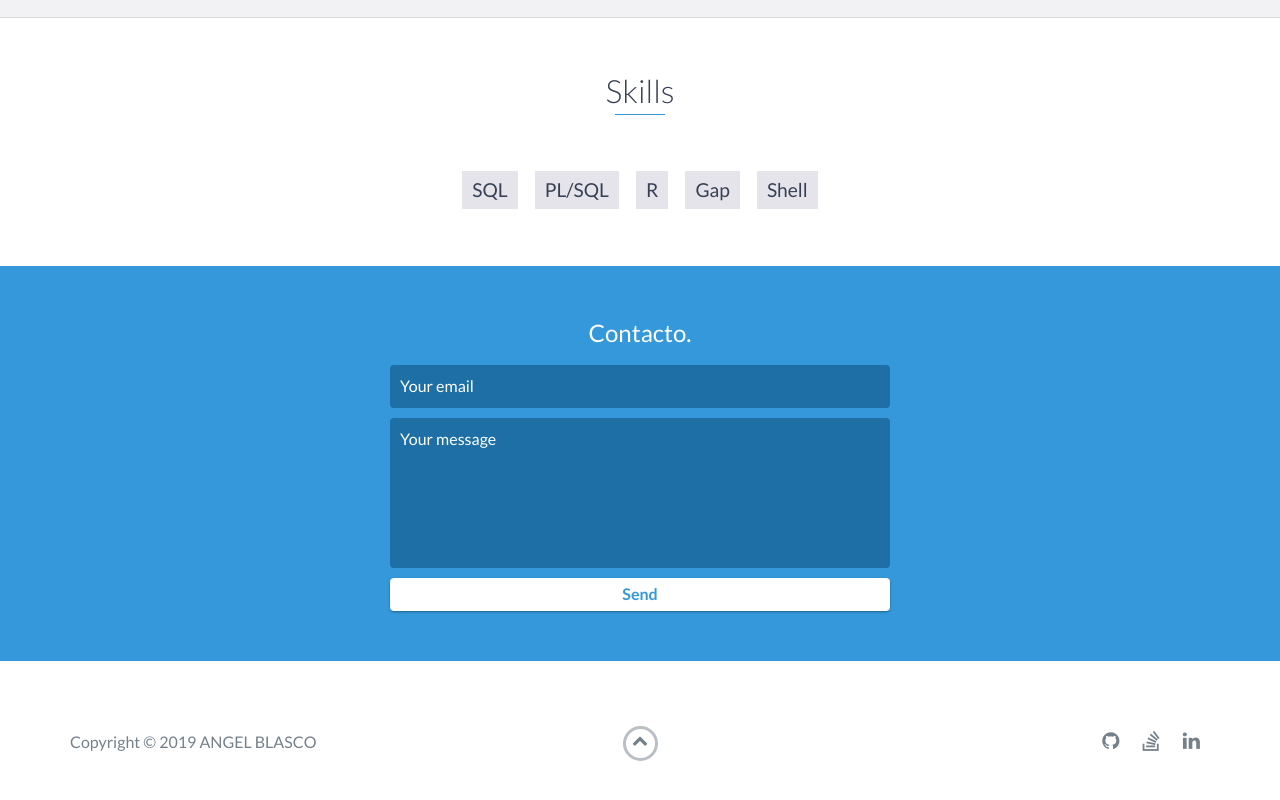
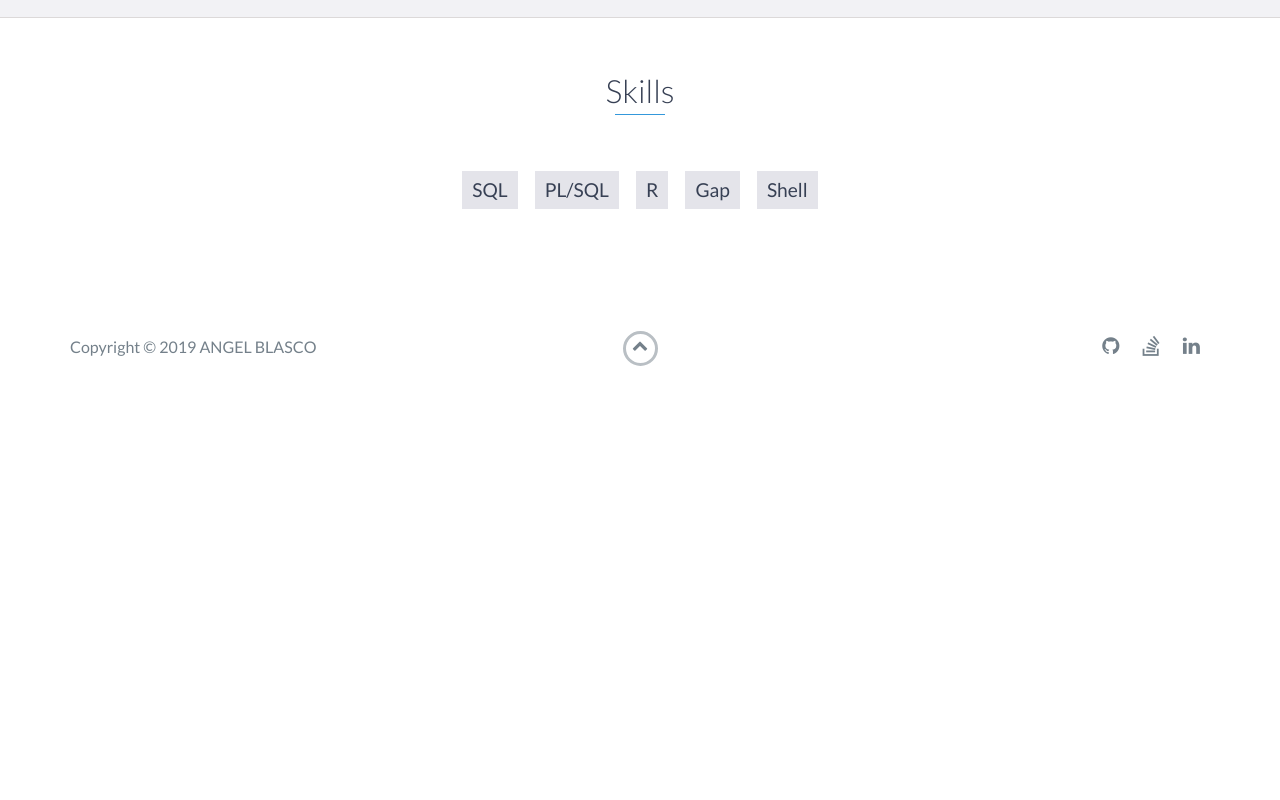
Before and after one commit to angelblasco/portfolio, a website: page index.html in a window 1280 px wide. Shown: the part 3020-3820 px from the top of the page. After the commit the page ends 3439 px from the top, so only its background shows below. Drawn offline with nearby package versions, Linux system fonts and the light colour scheme.

Commit message:
Update index.html
se elimina formulario de contacto

```diff
--- a/index.html
+++ b/index.html
@@ -191,20 +191,6 @@
     </div>
     <!-- End #skills -->
 
-    <div id="contact">
-        <h2>Contacto.</h2>
-        <div id="contact-form">
-            <form method="POST" action="https://formspree.io/email@email.com">
-                <input type="hidden" name="_subject" value="Contact request from personal website" />
-                <input type="email" name="_replyto" placeholder="Your email" required>
-                <textarea name="message" placeholder="Your message" required></textarea>
-                <button type="submit">Send</button>
-            </form>
-        </div>
-        <!-- End #contact-form -->
-    </div>
-    <!-- End #contact -->
-
     <footer>
         <div class="container">
             <div class="row">
```
